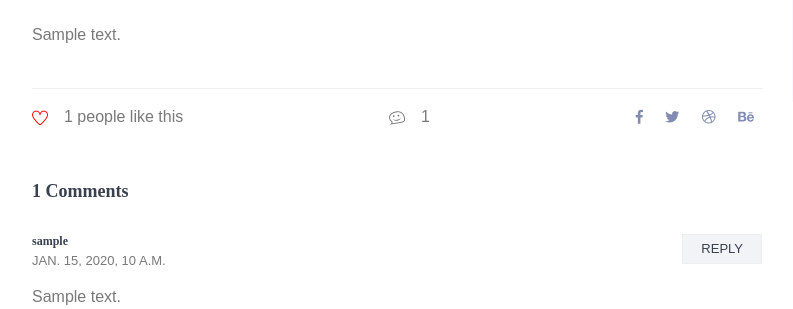
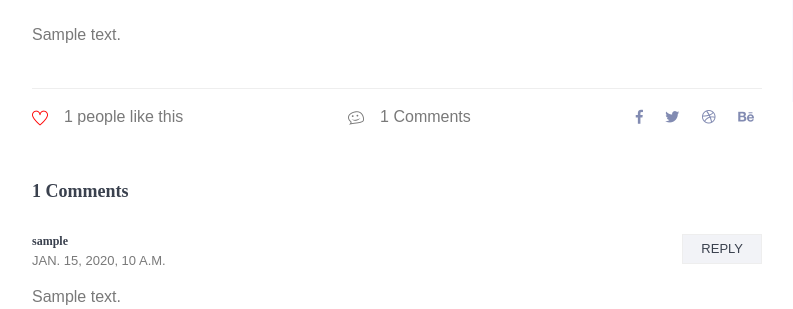
Before and after one commit to sylaar/Django-Frontend-lesson2, a Django app: a page that uses blog-backend/templates/blog-details.html in a window 1280 px wide. Shown: the part 1066-1375 px from the top of the page, without its empty margins (53-846 px from the left). Run offline with Django 3.2, Linux system fonts and the light colour scheme; tables that the repository leaves empty hold one stand-in row (values such as "Sample post"); grey boxes marked "Sample" are stand-in pictures; parts of the project's set-up code (start-up, migrations or seed data) failed here and were passed over; some libraries are stand-ins or nearby versions.

Commit message:
Update blog-details.html

```diff
--- a/blog-backend/templates/blog-details.html
+++ b/blog-backend/templates/blog-details.html
@@ -12,7 +12,7 @@
           <h1>Blog details</h1>
           <nav aria-label="breadcrumb" class="banner-breadcrumb">
             <ol class="breadcrumb">
-              <li class="breadcrumb-item"><a href="#">Home</a></li>
+              <li class="breadcrumb-item"><a href="{% url 'index' %}">Home</a></li>
               <li class="breadcrumb-item active" aria-current="page">Blog Details</li>
             </ol>
           </nav>
@@ -47,7 +47,7 @@
             <p>{{ post.text }}</p>
             <div class="news_d_footer flex-column flex-sm-row">
               <a href="#"><span class="align-middle mr-2"><i class="ti-heart" style="color: red"></i></span>{{ post.likes_amount }} people like this</a>
-              <a class="justify-content-sm-center ml-sm-auto mt-sm-0 mt-2" href="#"><span class="align-middle mr-2"><i class="ti-themify-favicon"></i></span>{{ post.comments|length }}</a>
+              <a class="justify-content-sm-center ml-sm-auto mt-sm-0 mt-2" href="#"><span class="align-middle mr-2"><i class="ti-themify-favicon"></i></span>{{ post.comments|length }} Comments</a>
               <div class="news_socail ml-sm-auto mt-sm-0 mt-2">
                 <a href="#"><i class="fab fa-facebook-f"></i></a>
                 <a href="#"><i class="fab fa-twitter"></i></a>
```
